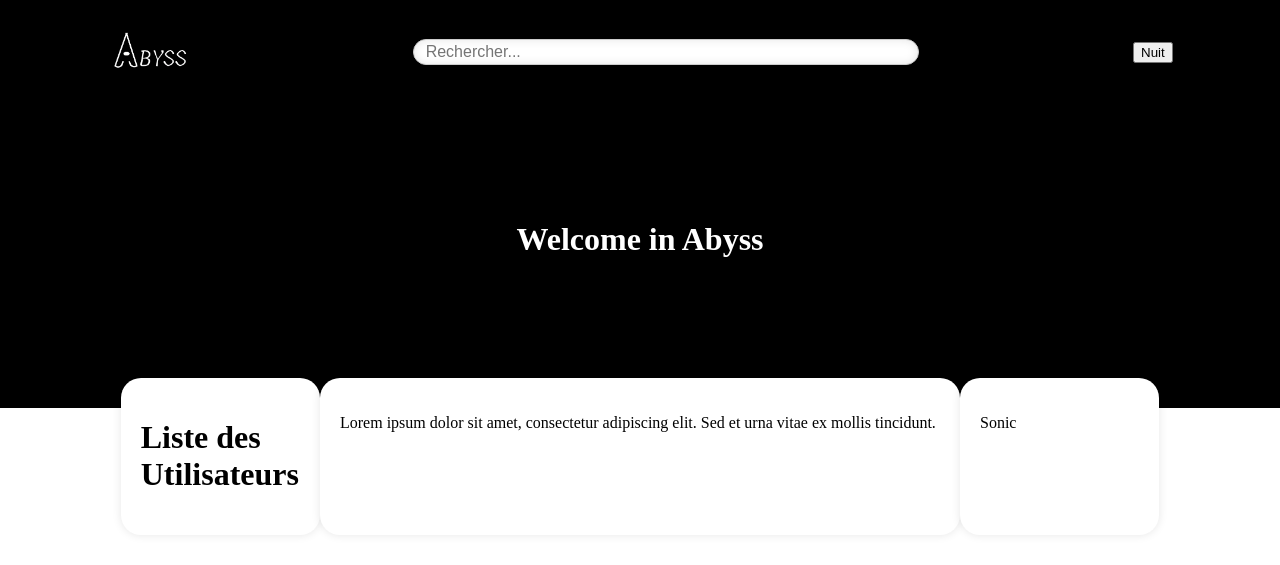
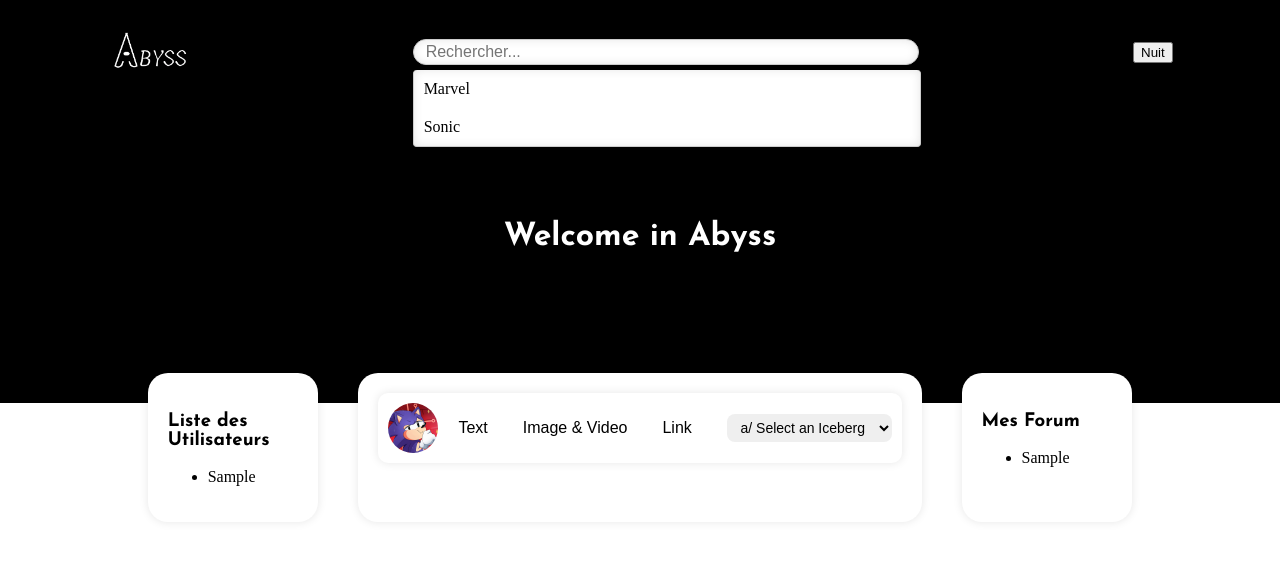
Before and after one commit to roronoa-kenzo/Projet_Annuel, a PHP site: page / in a window 1280 px wide; the page is wider, and only the part inside the window is pictured. Shown: the top 565 px of that part. Run offline with PHP 8.4, Linux system fonts and the light colour scheme; tables that the repository leaves empty or names only in its code hold one stand-in row (values such as "Sample post").

Commit message:
Add a new structure and several features

```diff
--- /dev/null
+++ b/composants/header.php
@@ -0,0 +1,15 @@
+<!-- composants/header.php -->
+<!DOCTYPE html>
+<html lang="en">
+<head>
+    <meta charset="UTF-8">
+    <meta name="viewport" content="width=device-width, initial-scale=1.0">
+    <title>Abyss</title>
+    <link rel="stylesheet" href="css/style.css">
+    <link rel="preconnect" href="https://fonts.googleapis.com">
+    <link rel="preconnect" href="https://fonts.gstatic.com" crossorigin>
+    <link href="https://fonts.googleapis.com/css2?family=Josefin+Sans:ital,wght@0,100..700;1,100..700&display=swap" rel="stylesheet">
+</head>
+<body>
+    <?php include 'composants/navbar.php'; ?>
+</body>
--- /dev/null
+++ b/composants/navbar.php
@@ -0,0 +1,13 @@
+<!-- composants/navbar.php -->
+<nav class="navbar">
+    <img src="img/icon.png" alt="Abyss" class="logo">
+    <div id="searchBar" class="search-container">
+        <input type="text" placeholder="Rechercher...">
+        <?php require_once "serveur/database.php"; ?>
+        <div class="suggestions">
+            <p>Marvel</p>
+            <p>Sonic</p>
+        </div>
+    </div>
+    <button id="darkModeButton">Nuit</button>
+</nav>
--- /dev/null
+++ b/composants/post-options.php
@@ -0,0 +1,6 @@
+<!-- composants/post-options.php -->
+<div class="post-options">
+    <button id="textButton" class="post-option">Text</button>
+    <button id="imageVideoButton" class="post-option">Image & Video</button>
+    <button id="linkButton" class="post-option">Link</button>
+</div>
--- /dev/null
+++ b/composants/white_content_left.php
@@ -0,0 +1,12 @@
+
+<div class="white-content-secondary">
+    <h3>Liste des Utilisateurs</h3>
+    <ul>
+        <?php
+        // Afficher les pseudos des utilisateurs
+        foreach ($users as $user) {
+            echo "<li>" . htmlspecialchars($user['pseudo']) . "</li>";
+        }
+        ?>
+    </ul>
+</div>
--- /dev/null
+++ b/composants/white_content_right.php
@@ -0,0 +1,12 @@
+
+<div class="white-content-secondary">
+    <h3>Mes Forum</h3>
+    <ul>
+        <?php
+        // Afficher les pseudos des utilisateurs
+        foreach ($users as $user) {
+            echo "<li>" . htmlspecialchars($user['pseudo']) . "</li>";
+        }
+        ?>
+    </ul>
+</div>
--- a/css/style.css
+++ b/css/style.css
@@ -24,6 +24,16 @@ body, html {
     width: 91px;
     height: 40px;
   }
+
+  h1{
+    font-family: "Josefin Sans", sans-serif;
+    color: white;
+  }
+
+  h3{
+    font-family: "Josefin Sans", sans-serif;
+  }
+
 
   .search-container {
     position: relative;
@@ -94,6 +104,8 @@ body, html {
     max-width: 600px;
     box-shadow: 0 0 10px rgba(0,0,0,0.1);
     margin-top: -10px;
+    margin-left: 5vh;
+    margin-right: 5vh;
   }
 
   .main-index {
@@ -110,3 +122,58 @@ body, html {
     box-shadow: 0 0 10px rgba(0,0,0,0.1);
     margin-top: -10px;
   }
+
+  /* White Content Milieu */
+
+  .post-container {
+    background-color: white;
+    border-radius: 10px;
+    padding: 10px;
+    box-shadow: 0px 0px 10px rgba(0, 0, 0, 0.1);
+    max-width: 600px;
+    margin: 0 auto;
+}
+
+.post-header {
+    display: flex;
+    align-items: center;
+}
+
+.user-avatar {
+    width: 50px;
+    height: 50px;
+    border-radius: 50%;
+    margin-right: 10px;
+}
+
+.post-options {
+    display: flex;
+    gap: 15px;
+    flex-grow: 1;
+}
+
+.post-option {
+    background: none;
+    border: none;
+    font-size: 16px;
+    cursor: pointer;
+    padding: 5px 10px;
+}
+
+.iceberg-select select {
+    border: none;
+    border-radius: 8px;
+    padding: 5px 10px;
+    font-size: 14px;
+}
+
+.post-textarea {
+    width: 96%;
+    height: 100px;
+    margin-top: 10px;
+    border: none;
+    border-radius: 10px;
+    padding: 10px;
+    font-size: 16px;
+    background-color: #e8e8e8;
+}
--- a/index.php
+++ b/index.php
@@ -1,44 +1,78 @@
-<!DOCTYPE html>
-<html lang="en">
-<head>
-    <meta charset="UTF-8">
-    <meta name="viewport" content="width=device-width, initial-scale=1.0">
-    <title>Abyss</title>
-    <link rel="stylesheet" href="css/style.css">
-</head>
-<body>
-  <header>
-    <nav class="navbar">
-      <img src="img/icon.png" alt="Abyss" class="logo">
-      <div id="searchBar" class="search-container">
-        <input type="text" placeholder="Rechercher...">
-        <?php require_once ("serveur/database.php") ?>
-                <div class="suggestions" style="display: none;">
-          <p>Marvel</p>
-          <p>Sonic</p>
-        </div>
-      </div>
-      <button id="darkModeButton">Nuit</button>
-    </nav>
-  </header>
+<!-- index.php -->
+<?php include 'composants/header.php'; ?>
 
 <main class="container">
     <div class="black-frame">
         <h1>Welcome in Abyss</h1>
     </div>
     <div class="main-index">
-      <div class="white-content-secondary">
-        <h1>Liste des Utilisateurs</h1>
+        <?php include 'composants/white_content_left.php'; ?>
+        <div class="white-content">
+            <div class="post-container">
+                <div class="post-header">
+                    <img src="img/user-avatar.png" alt="User Avatar" class="user-avatar">
+                    <?php include 'composants/post-options.php'; ?>
+                    <div class="iceberg-select">
+                        <select>
+                            <?php
+                            // Requête pour récupérer les forums (icebergs) depuis la base de données
+                            $forums = $pdo->query("SELECT titre_forum FROM Forum")->fetchAll(PDO::FETCH_ASSOC);
+                            foreach ($forums as $forum) {
+                                echo "<option value='{$forum['titre_forum']}'>a/ Select an Iceberg</option>";
+                            }
+                            ?>
+                        </select>
                     </div>
-      <div class="white-content">
-        <p>Lorem ipsum dolor sit amet, consectetur adipiscing elit. Sed et urna vitae ex mollis tincidunt.</p>
                 </div>
-      <div class="white-content-secondary">
-        <p>Sonic</p>
+
+                <!-- Contenus à afficher selon le bouton cliqué -->
+                <div id="textContent" style="display: none;">
+                    <textarea class="post-textarea" placeholder="Text..."></textarea>
                 </div>
+
+                <div id="imageVideoContent" style="display: none;">
+                    <form id="uploadForm" action="upload.php" method="post" enctype="multipart/form-data">
+                        <textarea class="post-textarea" name="description" placeholder="Description..."></textarea>
+                        <input type="file" id="fileToUpload" name="fileToUpload" accept=".png, .mp4">
+                        <button type="submit" name="submit">Upload</button>
+                    </form>
+                </div>
+
+                <div id="linkContent" style="display: none;">
+                    <textarea class="post-textarea" placeholder="Lien..."></textarea>
+                </div>
+
+                <style>
+                    textarea {
+                        resize: none;
+                    }
+                </style>
+            </div>
+        </div>
+        <?php include 'composants/white_content_right.php'; ?>
     </div>
 </main>
 <script src="js/searchbar.js"></script>
 <script src="js/darkmode.js"></script>
-</body>
-</html>
+<script src="js/upload.js"></script>
+
+<!-- Ajout du script pour gérer l'affichage dynamique -->
+<script>
+    document.getElementById("textButton").addEventListener("click", function() {
+        document.getElementById("textContent").style.display = "block";
+        document.getElementById("imageVideoContent").style.display = "none";
+        document.getElementById("linkContent").style.display = "none";
+    });
+
+    document.getElementById("imageVideoButton").addEventListener("click", function() {
+        document.getElementById("textContent").style.display = "none";
+        document.getElementById("imageVideoContent").style.display = "block";
+        document.getElementById("linkContent").style.display = "none";
+    });
+
+    document.getElementById("linkButton").addEventListener("click", function() {
+        document.getElementById("textContent").style.display = "none";
+        document.getElementById("imageVideoContent").style.display = "none";
+        document.getElementById("linkContent").style.display = "block";
+    });
+</script>
--- a/js/darkmode.js
+++ b/js/darkmode.js
@@ -6,9 +6,47 @@ document.addEventListener('DOMContentLoaded', function () {
       isDarkMode = !isDarkMode;
       document.body.style.backgroundColor = isDarkMode ? '#0f0f0f' : 'white';
 
+      // Sélection des éléments
+      const h3 = document.querySelectorAll('h3');
       const paragraphs = document.querySelectorAll('p');
+      const li = document.querySelectorAll('li');
+      const postContainer = document.querySelectorAll('.post-container');
+      const postOption = document.querySelectorAll('.post-options button');  // Les boutons doivent aussi changer
+      const postTextarea = document.querySelectorAll('.post-textarea');
+      const postSelect = document.querySelectorAll('.iceberg-select select');
       const content = document.querySelectorAll('.white-content');
       const contentSec = document.querySelectorAll('.white-content-secondary');
+
+      // Application des styles
+      paragraphs.forEach(paragraph => {
+          paragraph.style.color = isDarkMode ? 'white' : 'black';
+      });
+
+      h3.forEach(header => {
+          header.style.color = isDarkMode ? 'white' : 'black';
+      });
+
+      li.forEach(listItem => {
+          listItem.style.color = isDarkMode ? 'white' : 'black';
+      });
+
+      postContainer.forEach(container => {
+          container.style.backgroundColor = isDarkMode ? '#212020' : 'white';
+      });
+
+      postOption.forEach(option => {
+          option.style.color = isDarkMode ? 'white' : 'black';
+      });
+
+      postTextarea.forEach(textarea => {
+          textarea.style.color = isDarkMode ? 'white' : 'black';
+          textarea.style.backgroundColor = isDarkMode ? '#333' : 'white';  // Ajoute la couleur de fond des textareas
+      });
+
+      postSelect.forEach(select => {
+          select.style.color = isDarkMode ? 'white' : 'black';
+          select.style.backgroundColor = isDarkMode ? '#333' : 'white';  // Ajoute la couleur de fond des selects
+      });
 
       content.forEach(element => {
           element.style.backgroundColor = isDarkMode ? '#212020' : 'white';
@@ -18,10 +56,6 @@ document.addEventListener('DOMContentLoaded', function () {
           element.style.backgroundColor = isDarkMode ? '#212020' : 'white';
       });
 
-      paragraphs.forEach(paragraph => {
-        paragraph.style.color = isDarkMode ? 'white' : 'black';
-      });
-
       darkModeButton.textContent = isDarkMode ? 'Jour' : 'Nuit';
   });
 });
--- /dev/null
+++ b/js/upload.js
@@ -0,0 +1,35 @@
+
+/*Ce fichier sert a mettre tt les fichier uploader dans le dossier upload
+ mais aussi de les analyser pour inclure que les png ou les mp4 ainsi que
+ leur taille. En developpement..
+*/
+
+document.addEventListener('DOMContentLoaded', function () {
+    const fileInput = document.getElementById('fileToUpload');
+    const uploadForm = document.getElementById('uploadForm');
+
+    /* Écouter le changement sur l'input file*/
+    fileInput.addEventListener('change', function () {
+        /* Optionnel : Validation du fichier (ex: type, taille)*/
+        const file = fileInput.files[0];
+        if (file) {
+            const fileType = file.type;
+            const fileSize = file.size;
+
+            /* analyse du type de fichier*/
+            if (!fileType.match('image/png') && !fileType.match('video/mp4')) {
+                alert('Seuls les fichiers PNG ou MP4 sont autorisés.');
+                return;
+            }
+
+            /* analyse de la taille du fichier (5 Mo max)*/
+            if (fileSize > 5000000) { // 5 Mo = 5 * 1024 * 1024
+                alert('Le fichier est trop volumineux. La taille maximale autorisée est de 5 Mo.');
+                return;
+            }
+
+            /* soumission du formulaire */
+            uploadForm.submit();
+        }
+    });
+});
--- a/serveur/database.php
+++ b/serveur/database.php
@@ -5,12 +5,21 @@ $dbname = "Abyss";
 $username = "bddAbyss";
 $password = "Fraise200307";
 
-// Vérifier la connexion
 try {
-    /* Connexion à la base de données */
+    // Connexion à la base de données
     $pdo = new PDO("mysql:host=$host;dbname=$dbname", $username, $password);
-    /* Si tout se passe bien, je n'affiche rien */
+
+    // Configuration des options PDO
+    $pdo->setAttribute(PDO::ATTR_ERRMODE, PDO::ERRMODE_EXCEPTION);
+
+    // Requête pour récupérer les pseudos des utilisateurs
+    $sql = "SELECT pseudo FROM Utilisateurs";
+    $stmt = $pdo->query($sql);
+
+    // Récupération des résultats
+    $users = $stmt->fetchAll(PDO::FETCH_ASSOC);
+
 } catch (PDOException $e) {
-    /* Si la connexion échoue j'affiche un message d'erreur */
+    // Gestion des erreurs
     echo "Échec de la connexion : " . $e->getMessage();
 }
```
Also changed, not shown: js/createpost.js (added, +17 -0 lines), img/user-avatar.png (added). Lines whose indentation alone changed are shown as unchanged.
